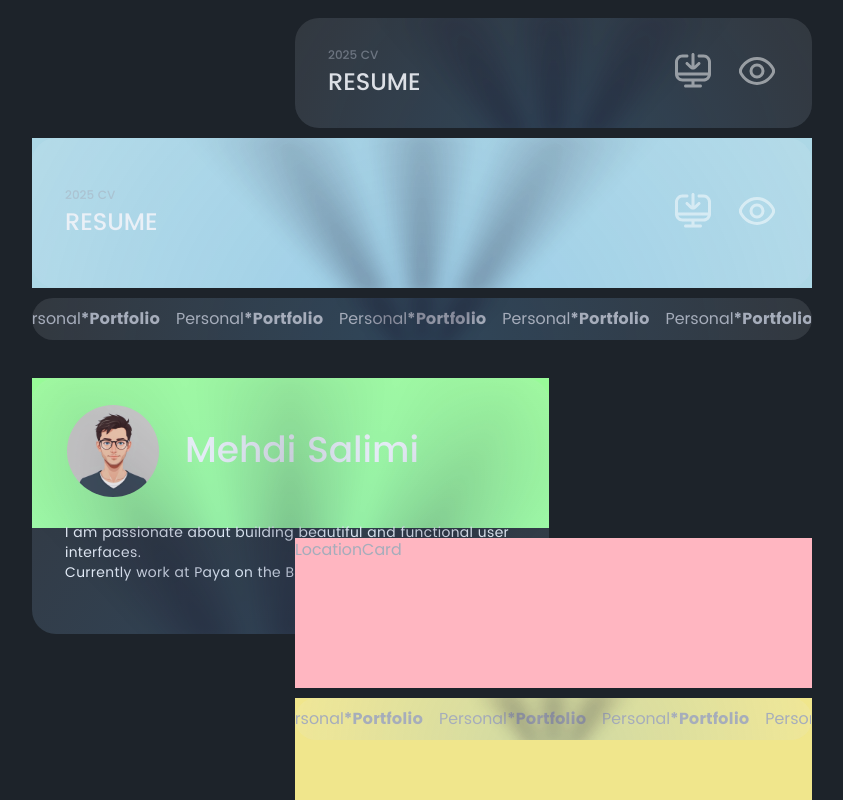
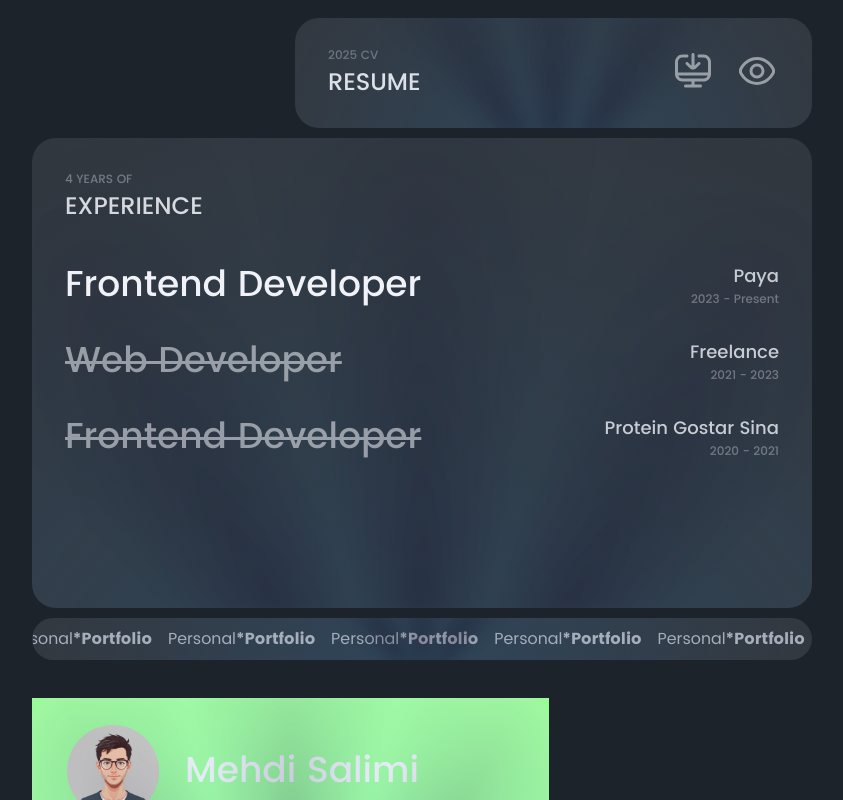
Before and after one commit to SalimiDev/portfolio-2025, a Next.js app: page / in a window 1280 px wide. Shown: the part 620-1420 px from the top of the page, without its empty margins (218-1061 px from the left). Built offline with nearby package versions, Linux system fonts and the light colour scheme.

Commit message:
Create Work experience card

```diff
--- a/src/app/(draggable-grid-view)/_components/draggable-card.tsx
+++ b/src/app/(draggable-grid-view)/_components/draggable-card.tsx
@@ -17,7 +17,8 @@ const components = {
     ResumeCard: React.lazy(() => import('../../(grid-cards)/resume/resume-card')),
     LocationCard: React.lazy(() => import('../../(grid-cards)/location/location-card')),
     AboutMeCard: React.lazy(() => import('../../(grid-cards)/about-me/about-me-card')),
-    MovingBarCard: React.lazy(() => import('../../(grid-cards)/moving-bar/moving-bar-card'))
+    MovingBarCard: React.lazy(() => import('../../(grid-cards)/moving-bar/moving-bar-card')),
+    WorkExperiences: React.lazy(() => import('../../(grid-cards)/work-experiences/work-experiences'))
 };
 
 const DraggableItem: React.FC<DraggableItemProps> = ({ item }) => {
--- a/src/app/(draggable-grid-view)/draggable-card-configs.ts
+++ b/src/app/(draggable-grid-view)/draggable-card-configs.ts
@@ -60,7 +60,7 @@ export const draggableCardConfigs: DraggableCardConfig[] = [
     },
     {
         id: 4,
-        componentType: 'ResumeCard',
+        componentType: 'WorkExperiences',
         settings: {
             columns: ['Skill', 'Level'],
             data: [
@@ -68,14 +68,15 @@ export const draggableCardConfigs: DraggableCardConfig[] = [
                 ['CSS', 'Advanced']
             ]
         },
-        color: '#ADD8E6',
+        color: '',
+        // color: '#ADD8E6',
         tags: ['About'],
         link: '/resume',
         icon: 'file',
         layouts: {
-            all: { x: 0, y: 4, w: 6, h: 4 },
-            about: { x: 6, y: 4, w: 6, h: 4 },
-            work: { x: 0, y: 12, w: 12, h: 6 }
+            all: { x: 0, y: 4, w: 6, h: 12 },
+            about: { x: 6, y: 4, w: 6, h: 12 },
+            work: { x: 0, y: 12, w: 12, h: 12 }
         },
         priority: {
             all: 4,
--- /dev/null
+++ b/src/app/(grid-cards)/work-experiences/experience-records.interface.ts
@@ -0,0 +1,7 @@
+export interface ExperienceRecordTypes {
+    title: string; // Job title
+    company: string; // Company name
+    dates: string; // Duration of the role
+    opacity: number; // Opacity level for display
+    lineThrough: boolean; // Indicates if the title should have a strikethrough
+}
--- /dev/null
+++ b/src/app/(grid-cards)/work-experiences/experience-records.ts
@@ -0,0 +1,25 @@
+import { ExperienceRecordTypes } from './experience-records.interface';
+
+export const experienceRecords: ExperienceRecordTypes[] = [
+    {
+        title: 'Frontend Developer',
+        company: 'Paya',
+        dates: '2023 - Present',
+        opacity: 100,
+        lineThrough: false
+    },
+    {
+        title: 'Web Developer',
+        company: 'Freelance',
+        dates: '2021 - 2023',
+        opacity: 55,
+        lineThrough: true
+    },
+    {
+        title: 'Frontend Developer',
+        company: 'Protein Gostar Sina',
+        dates: '2020 - 2021',
+        opacity: 55,
+        lineThrough: true
+    }
+];
--- /dev/null
+++ b/src/app/(grid-cards)/work-experiences/work-experiences.tsx
@@ -0,0 +1,56 @@
+import React from 'react';
+
+import GradientBackdrop from '@/app/_components/gradient-backdrop/GradientBackdrop';
+
+// works data
+import { experienceRecords } from './experience-records';
+
+const WorkExperiences: React.FC = () => {
+    return (
+        <div style={{ opacity: 1, filter: 'blur(0px)', height: '100%', transform: 'none' }}>
+            <div className='group relative size-full overflow-hidden rounded-[24px] bg-white/60 p-px dark:bg-white/10'>
+                <GradientBackdrop />
+                <div className='relative h-full'>
+                    <div className='static flex h-full flex-col justify-start gap-6 p-8'>
+                        <div className='flex flex-col items-start gap-1'>
+                            <h4 className='text-xs font-medium uppercase opacity-60'>4 Years of</h4>
+                            <h1 className='text-black text-center text-2xl font-medium uppercase opacity-90 dark:text-white'>
+                                Experience
+                            </h1>
+                        </div>
+                        <div className='relative z-10 flex flex-col lg:justify-around'>
+                            {experienceRecords.map((item, index) => (
+                                <div
+                                    key={index}
+                                    className='flex flex-col items-stretch justify-between gap-3 py-4 md:flex-row md:items-center md:gap-2'>
+                                    <div className='flex flex-col gap-1'>
+                                        <h5 className='md:text-md text-black block text-xs font-medium opacity-35 dark:text-white md:hidden'>
+                                            {item.dates}
+                                        </h5>
+                                        <h1
+                                            className={`text-black w-fit text-left text-3xl font-medium dark:text-white md:text-4xl ${
+                                                item.lineThrough ? 'line-through' : ''
+                                            }`}
+                                            style={{ opacity: item.opacity / 100 }}>
+                                            {item.title}
+                                        </h1>
+                                    </div>
+                                    <div className='flex flex-col md:items-end md:text-right'>
+                                        <h3 className='text-black text-sm font-medium opacity-80 dark:text-white lg:text-lg'>
+                                            {item.company}
+                                        </h3>
+                                        <h5 className='lg:text-md text-black hidden text-xs font-medium opacity-35 dark:text-white md:block'>
+                                            {item.dates}
+                                        </h5>
+                                    </div>
+                                </div>
+                            ))}
+                        </div>
+                    </div>
+                </div>
+            </div>
+        </div>
+    );
+};
+
+export default WorkExperiences;
--- a/src/types/draggable-component.types.ts
+++ b/src/types/draggable-component.types.ts
@@ -1 +1 @@
-type DraggableComponent = 'LocationCard' | 'ResumeCard' | 'AboutMeCard' | 'MovingBarCard';
+type DraggableComponent = 'LocationCard' | 'ResumeCard' | 'AboutMeCard' | 'MovingBarCard' | 'WorkExperiences';
```
